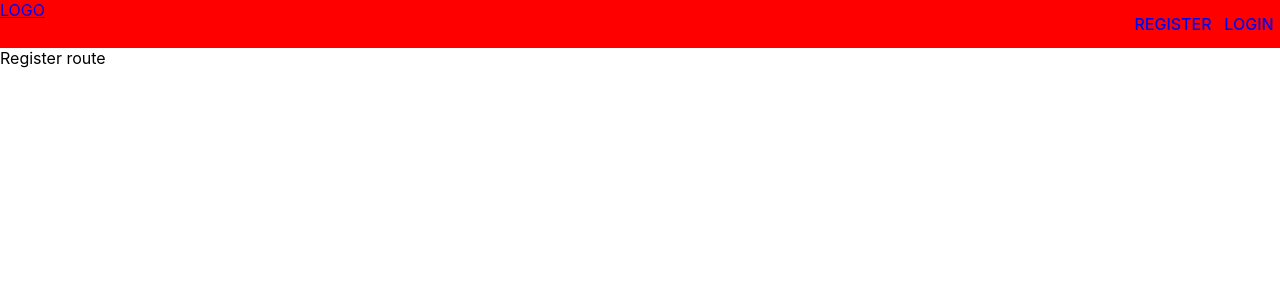
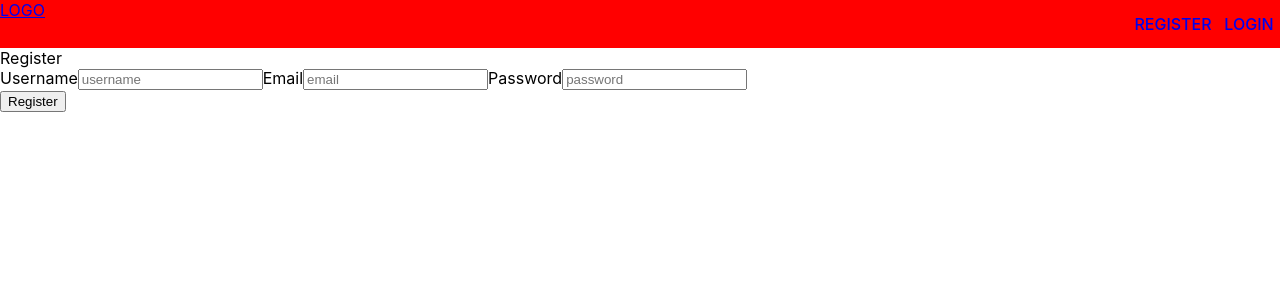
Before and after one commit to maugeya/fam-lgbt, a React (Create React App) app in the folder frontend/: page /register in a window 1280 px wide. Shown: the top 300 px of the page. Built offline with nearby package versions, Linux system fonts and the light colour scheme.

Commit message:
Basic register component

```diff
--- a/frontend/src/components/Register/Register.js
+++ b/frontend/src/components/Register/Register.js
@@ -1,7 +1,79 @@
-import React from 'react';
+import axios from 'axios';
+import { useState } from 'react';
 
 const Register = () => {
-  return <div>Register route</div>;
+  const [inputValues, setInputValues] = useState({
+    username: '',
+    email: '',
+    password: '',
+  });
+
+  const [errors, setErrors] = useState([]);
+
+  const handleOnChangeInput = (e) => {
+    const { name, value } = e.target;
+
+    setInputValues({
+      ...inputValues,
+      [name]: value,
+    });
+  };
+
+  const handleOnSubmit = async (e) => {
+    e.preventDefault();
+    try {
+      const res = await axios.post('/api/auth/user/create/', {
+        username: inputValues.username,
+        email: inputValues.email,
+        password: inputValues.password,
+      });
+      // TODO: send to Login page
+    } catch (err) {
+      setErrors([...errors, err.response.data]);
+    }
+  };
+
+  return (
+    <div>
+      Register
+      <form onSubmit={handleOnSubmit}>
+        <div></div>
+        <label>
+          Username
+          <input
+            type='text'
+            placeholder='username'
+            name='username'
+            onChange={handleOnChangeInput}
+            value={inputValues.username}
+          />
+        </label>
+        <label>
+          Email
+          <input
+            type='email'
+            placeholder='email'
+            name='email'
+            onChange={handleOnChangeInput}
+            value={inputValues.email}
+          />
+        </label>
+        <label>
+          Password
+          <input
+            type='password'
+            placeholder='password'
+            name='password'
+            onChange={handleOnChangeInput}
+            value={inputValues.password}
+          />
+        </label>
+        <div>
+          <button type='submit'>Register</button>
+        </div>
+      </form>
+    </div>
+  );
 };
 
 export default Register;
```
